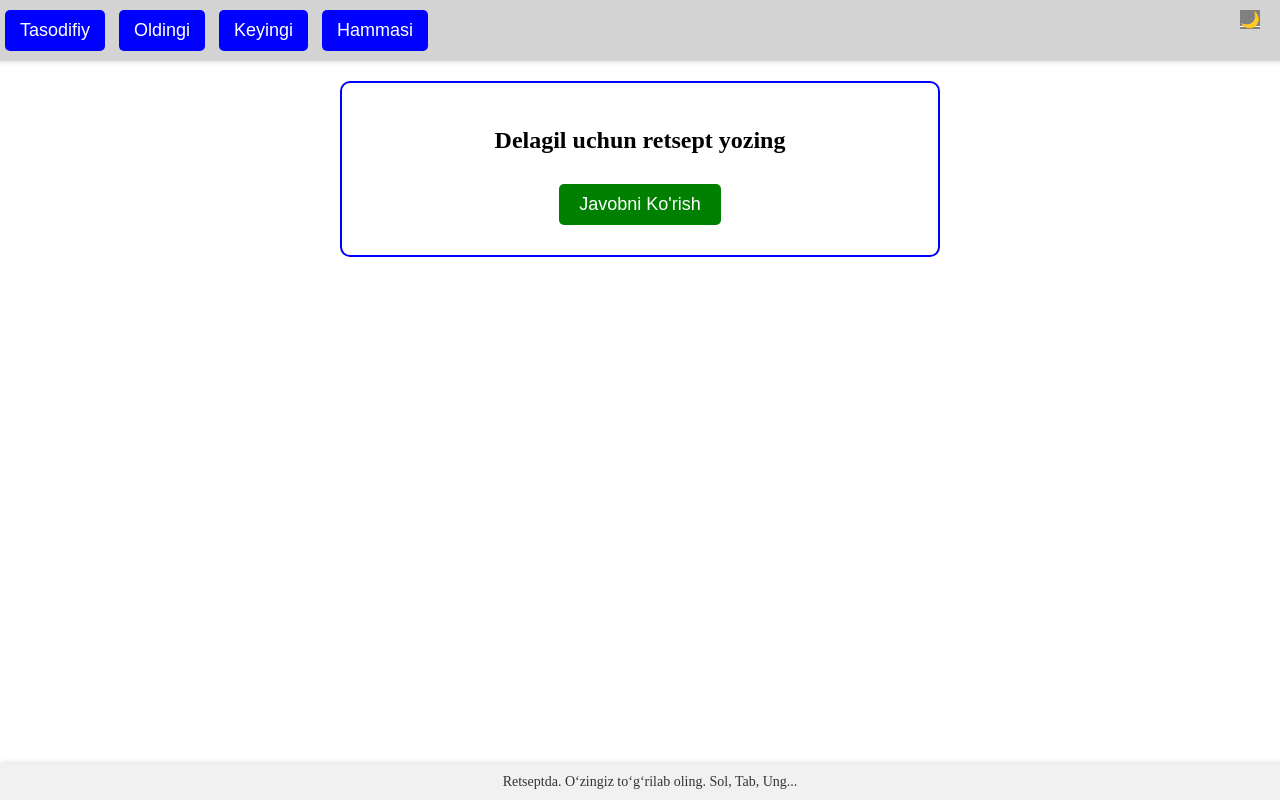
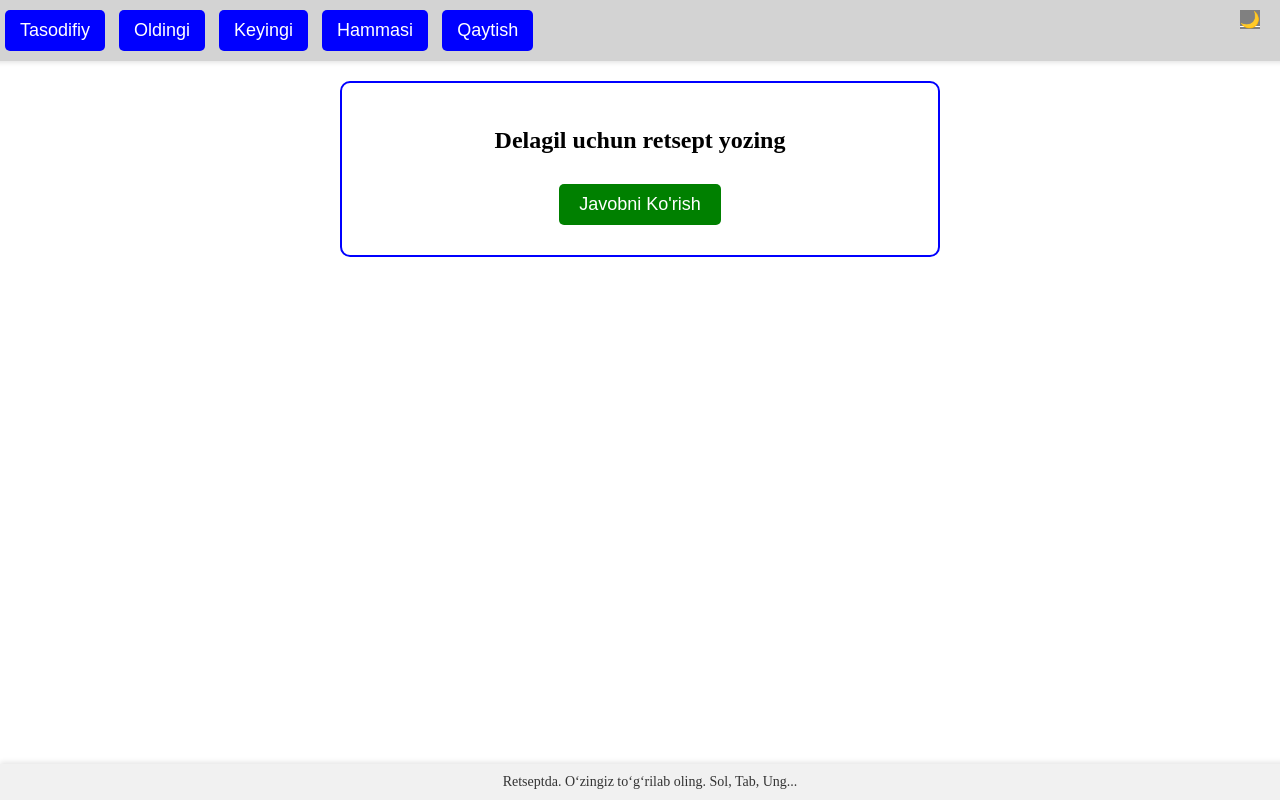
Before and after one commit to Sessiya/2000, a plain HTML site: page index.html in a window 1280 px wide. Drawn offline with Linux system fonts and the light colour scheme.

Commit message:
Update index.html

```diff
--- a/index.html
+++ b/index.html
@@ -28,6 +28,7 @@ footer {
       <button id="prev-ticket">Oldingi</button>
       <button id="next-ticket">Keyingi</button>
       <button id="all-mode">Hammasi</button>
+          <button onclick="location.reload();">Qaytish</button>
     </nav>
     <button id="dark-mode-toggle">🌙</button>
   </header>
```
